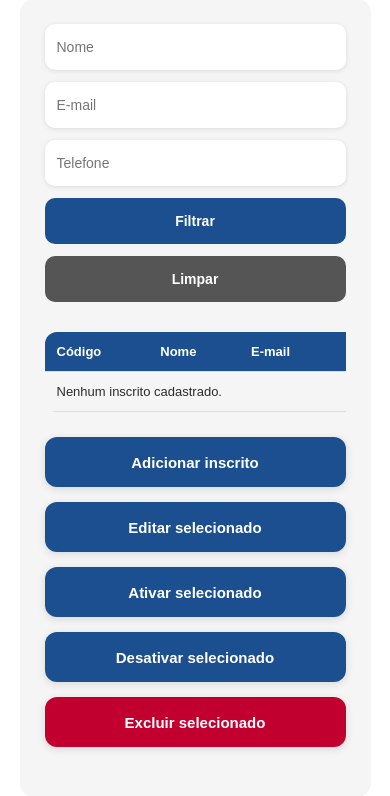
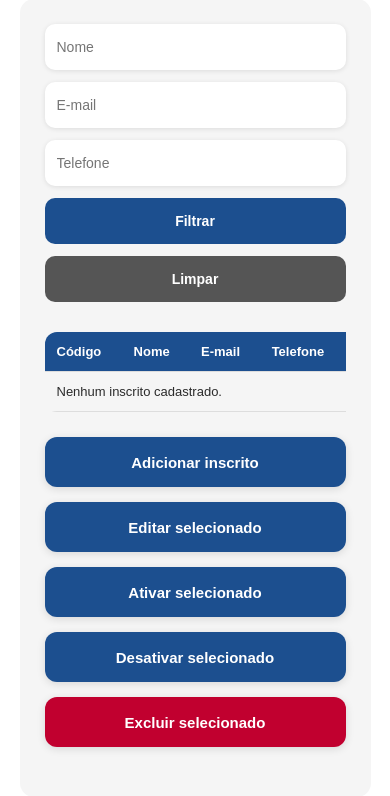
Before and after one commit to joaovitor-0/Projeto-extensionista---web3, a Django app: page /funcionarios/inscritos/ in a window 390 px wide. Shown: the part 551-1347 px from the top of the page. Run offline with Django 5.2, Linux system fonts and the light colour scheme; a user stored in the database is signed in; data that the repository does not hold is empty.

Commit message:
Update style.css

```diff
--- a/GAVIME_final/core/static/css/style.css
+++ b/GAVIME_final/core/static/css/style.css
@@ -1377,14 +1377,16 @@ body{
 	}
 
 	.tabelaContainer{
-		width:100%;
-		overflow-x:auto;
-		-webkit-overflow-scrolling:touch;
+	width:100%;
+	max-width:100%;
+	overflow-x:auto;
+	-webkit-overflow-scrolling:touch;
 	}
 
 	.tabelaFuncionarios,
 	.tabelaPainel{
-		min-width:700px;
+		width:100%;
+		min-width:520px;
 	}
 
 	.tabelaFuncionarios th,
```
